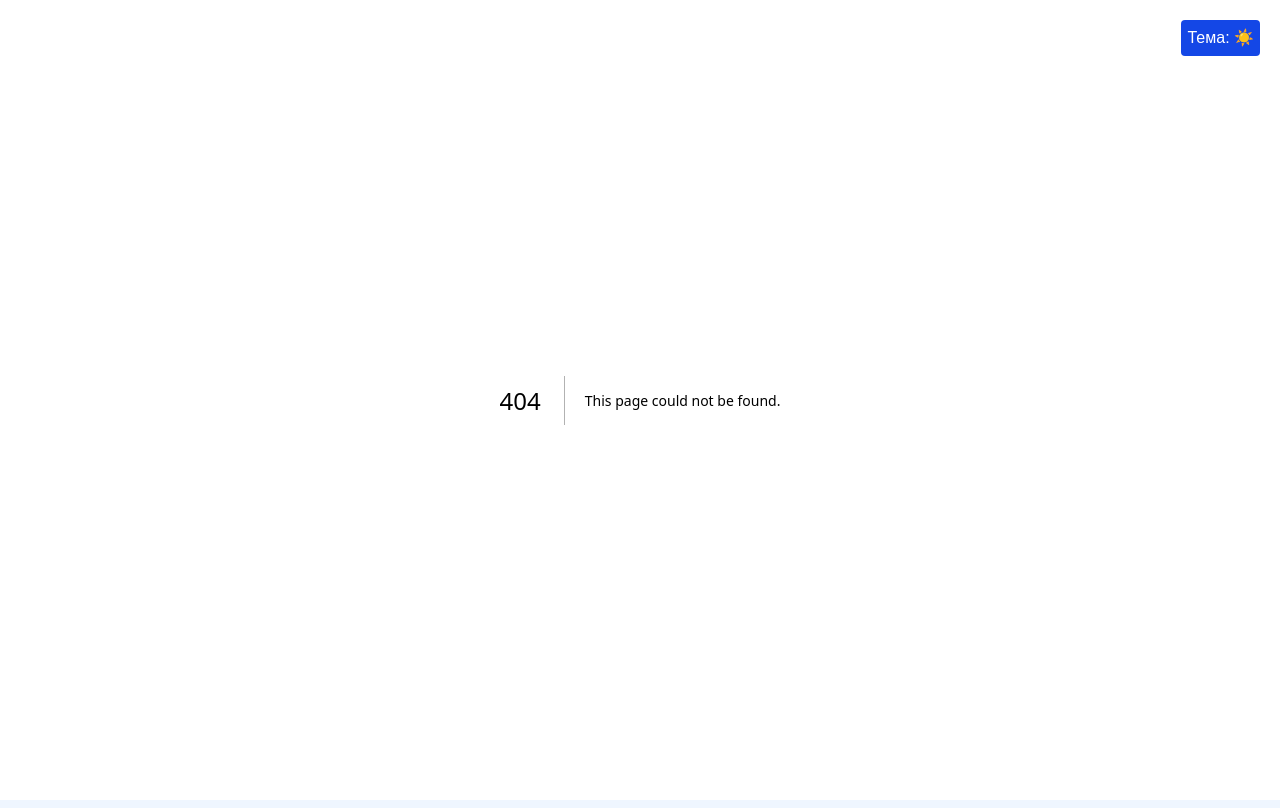
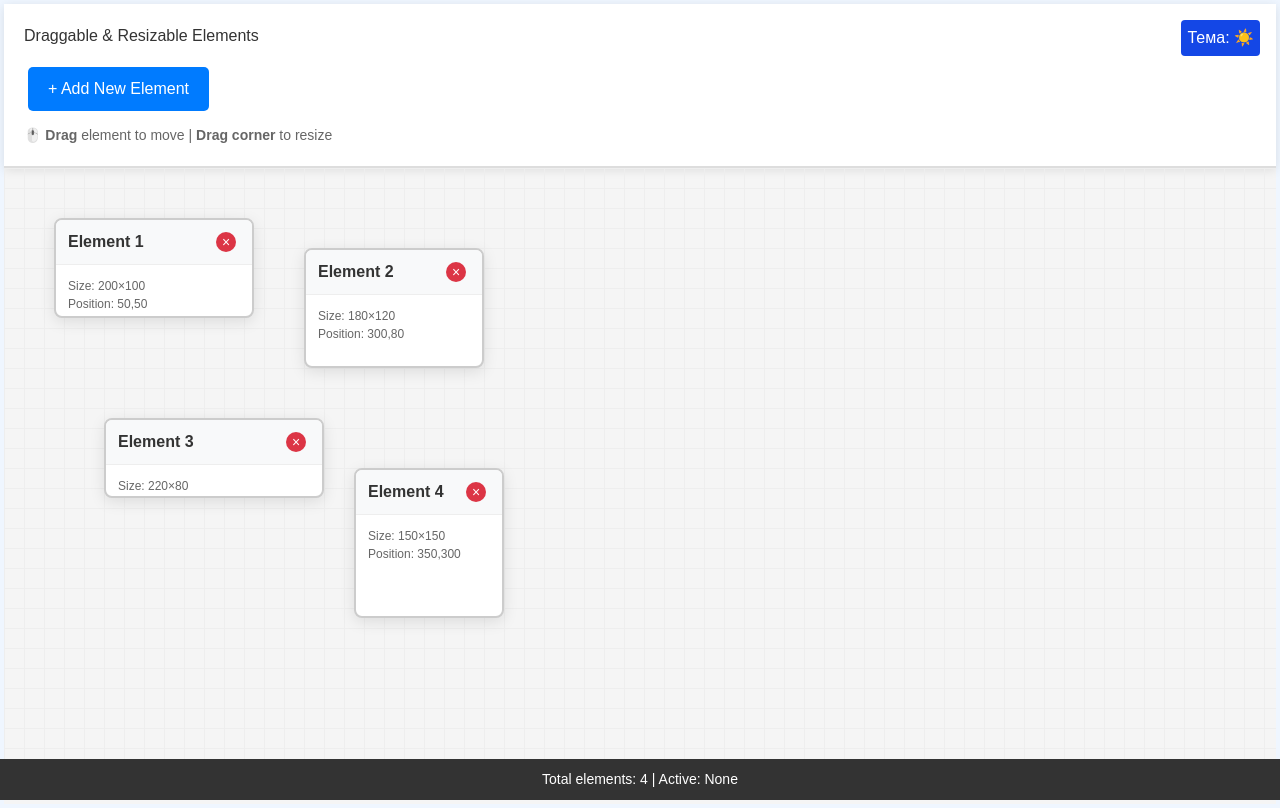
Before and after one commit to dgokokonda/react-training, a Next.js app in the folder nextjs-work/: page /resize in a window 1280 px wide. Before the commit this address had no page. Built offline with nearby package versions, Linux system fonts and the light colour scheme.

Commit message:
ресайз и перетаскивание элементов

```diff
--- a/nextjs-work/src/pages/_app.js
+++ b/nextjs-work/src/pages/_app.js
@@ -1,5 +1,6 @@
 import "@/styles/globals.css";
 import "@/styles/Tooltip.css";
+import "@/styles/DraggableList.css";
 import { useState, createContext, useEffect, useCallback } from "react";
 
 export const ThemeContext = createContext(null);
--- /dev/null
+++ b/nextjs-work/src/pages/resize/index.js
@@ -0,0 +1,214 @@
+"use client"; // Важно: указываем что это клиентский компонент
+
+import { useState, useRef, useCallback, useEffect } from "react";
+
+function DraggableList() {
+  const [items, setItems] = useState([
+    { id: 1, x: 50, y: 50, width: 200, height: 100, content: "Element 1" },
+    { id: 2, x: 300, y: 80, width: 180, height: 120, content: "Element 2" },
+    { id: 3, x: 100, y: 250, width: 220, height: 80, content: "Element 3" },
+    { id: 4, x: 350, y: 300, width: 150, height: 150, content: "Element 4" },
+  ]);
+
+  const [activeItem, setActiveItem] = useState(null);
+  const [dragType, setDragType] = useState(null);
+  const [isClient, setIsClient] = useState(false); // Флаг для проверки клиентской стороны
+
+  const dragStartRef = useRef({ x: 0, y: 0 });
+  const itemStartRef = useRef({ x: 0, y: 0, width: 0, height: 0 });
+
+  // Проверяем что мы на клиенте
+  useEffect(() => {
+    setIsClient(true);
+  }, []);
+
+  // Обработчик начала перетаскивания
+  const handleDragStart = useCallback(
+    (e, itemId, type) => {
+      e.preventDefault();
+      setActiveItem(itemId);
+      setDragType(type);
+      dragStartRef.current = { x: e.clientX, y: e.clientY };
+
+      const item = items.find((item) => item.id === itemId);
+      if (item) {
+        itemStartRef.current = {
+          x: item.x,
+          y: item.y,
+          width: item.width,
+          height: item.height,
+        };
+      }
+    },
+    [items]
+  );
+
+  // Обработчик перемещения
+  const handleDrag = useCallback(
+    (e) => {
+      if (!activeItem || !dragType) return;
+
+      const deltaX = e.clientX - dragStartRef.current.x;
+      const deltaY = e.clientY - dragStartRef.current.y;
+
+      setItems((prev) =>
+        prev.map((item) => {
+          if (item.id !== activeItem) return item;
+
+          if (dragType === "move") {
+            return {
+              ...item,
+              x: itemStartRef.current.x + deltaX,
+              y: itemStartRef.current.y + deltaY,
+            };
+          } else if (dragType === "resize") {
+            return {
+              ...item,
+              width: Math.max(100, itemStartRef.current.width + deltaX),
+              height: Math.max(50, itemStartRef.current.height + deltaY),
+            };
+          }
+          return item;
+        })
+      );
+    },
+    [activeItem, dragType]
+  );
+
+  // Обработчик окончания перетаскивания
+  const handleDragEnd = useCallback(() => {
+    setActiveItem(null);
+    setDragType(null);
+  }, []);
+
+  // Добавление нового элемента
+  const addNewItem = useCallback(() => {
+    const newItem = {
+      id: Date.now(),
+      x: Math.random() * 400,
+      y: Math.random() * 400,
+      width: 150 + Math.random() * 100,
+      height: 80 + Math.random() * 70,
+      content: `Element ${items.length + 1}`,
+    };
+    setItems((prev) => [...prev, newItem]);
+  }, [items.length]);
+
+  // Удаление элемента
+  const removeItem = useCallback((itemId) => {
+    setItems((prev) => prev.filter((item) => item.id !== itemId));
+  }, []);
+
+  // Глобальные обработчики событий мыши - ТОЛЬКО на клиенте
+  useEffect(() => {
+    if (!isClient) return; // Не выполняем на сервере
+
+    const handleMouseMove = (e) => handleDrag(e);
+    const handleMouseUp = () => handleDragEnd();
+
+    document.addEventListener("mousemove", handleMouseMove);
+    document.addEventListener("mouseup", handleMouseUp);
+
+    return () => {
+      document.removeEventListener("mousemove", handleMouseMove);
+      document.removeEventListener("mouseup", handleMouseUp);
+    };
+  }, [isClient, handleDrag, handleDragEnd]);
+
+  // Показываем заглушку пока не загрузился клиент
+  if (!isClient) {
+    return (
+      <div className="draggable-list-container">
+        <div className="controls">
+          <h1>Draggable & Resizable Elements</h1>
+          <div className="loading">Loading...</div>
+        </div>
+      </div>
+    );
+  }
+
+  return (
+    <div className="draggable-list-container">
+      <div className="controls">
+        <h1>Draggable & Resizable Elements</h1>
+        <button onClick={addNewItem} className="add-button">
+          + Add New Element
+        </button>
+        <div className="instructions">
+          <p>
+            🖱️ <strong>Drag</strong> element to move |{" "}
+            <strong>Drag corner</strong> to resize
+          </p>
+        </div>
+      </div>
+
+      <div className="workspace">
+        {items.map((item) => (
+          <DraggableElement
+            key={item.id}
+            item={item}
+            isActive={activeItem === item.id}
+            onDragStart={handleDragStart}
+            onRemove={removeItem}
+          />
+        ))}
+      </div>
+
+      <div className="stats">
+        Total elements: {items.length} | Active:{" "}
+        {activeItem
+          ? `Element ${items.findIndex((i) => i.id === activeItem) + 1}`
+          : "None"}
+      </div>
+    </div>
+  );
+}
+
+// Компонент перетаскиваемого элемента
+function DraggableElement({ item, isActive, onDragStart, onRemove }) {
+  return (
+    <div
+      className={`draggable-element ${isActive ? "active" : ""}`}
+      style={{
+        left: `${item.x}px`,
+        top: `${item.y}px`,
+        width: `${item.width}px`,
+        height: `${item.height}px`,
+      }}
+    >
+      {/* Заголовок для перемещения */}
+      <div
+        className="element-header"
+        onMouseDown={(e) => onDragStart(e, item.id, "move")}
+      >
+        <span className="element-title">{item.content}</span>
+        <button
+          className="remove-button"
+          onClick={() => onRemove(item.id)}
+          title="Remove element"
+        >
+          ×
+        </button>
+      </div>
+
+      {/* Контент элемента */}
+      <div className="element-content">
+        <p>
+          Size: {Math.round(item.width)}×{Math.round(item.height)}
+        </p>
+        <p>
+          Position: {Math.round(item.x)},{Math.round(item.y)}
+        </p>
+      </div>
+
+      {/* Угол для изменения размера */}
+      <div
+        className="resize-handle"
+        onMouseDown={(e) => onDragStart(e, item.id, "resize")}
+        title="Drag to resize"
+      />
+    </div>
+  );
+}
+
+export default DraggableList;
--- /dev/null
+++ b/nextjs-work/src/styles/DraggableList.css
@@ -0,0 +1,201 @@
+.draggable-list-container {
+  width: 100%;
+  height: 100vh;
+  background: #f5f5f5;
+  font-family: Arial, sans-serif;
+}
+
+.controls {
+  background: white;
+  padding: 20px;
+  border-bottom: 2px solid #ddd;
+  box-shadow: 0 2px 10px rgba(0, 0, 0, 0.1);
+}
+
+.controls h1 {
+  margin: 0 0 15px 0;
+  color: #333;
+}
+
+.add-button {
+  background: #007bff;
+  color: white;
+  border: none;
+  padding: 10px 20px;
+  border-radius: 5px;
+  cursor: pointer;
+  font-size: 16px;
+  margin-right: 20px;
+}
+
+.add-button:hover {
+  background: #0056b3;
+}
+
+.instructions {
+  margin-top: 10px;
+  color: #666;
+  font-size: 14px;
+}
+
+.workspace {
+  position: relative;
+  width: 100%;
+  height: calc(100vh - 200px);
+  background:
+    linear-gradient(90deg, #eee 1px, transparent 1px),
+    linear-gradient(#eee 1px, transparent 1px);
+  background-size: 20px 20px;
+  overflow: hidden;
+  cursor: grab;
+}
+
+.workspace:active {
+  cursor: grabbing;
+}
+
+.draggable-element {
+  position: absolute;
+  background: white;
+  border: 2px solid #ccc;
+  border-radius: 8px;
+  box-shadow: 0 4px 15px rgba(0, 0, 0, 0.1);
+  cursor: move;
+  user-select: none;
+  transition: all 0.2s ease;
+  min-width: 100px;
+  min-height: 60px;
+}
+
+.draggable-element:hover {
+  border-color: #007bff;
+  box-shadow: 0 6px 20px rgba(0, 123, 255, 0.15);
+}
+
+.draggable-element.active {
+  border-color: #007bff;
+  box-shadow: 0 8px 25px rgba(0, 123, 255, 0.2);
+  z-index: 100;
+}
+
+.element-header {
+  background: #f8f9fa;
+  padding: 8px 12px;
+  border-bottom: 1px solid #eee;
+  border-radius: 6px 6px 0 0;
+  display: flex;
+  justify-content: space-between;
+  align-items: center;
+  cursor: grab;
+  user-select: none;
+}
+
+.element-header:active {
+  cursor: grabbing;
+}
+
+.element-title {
+  font-weight: bold;
+  color: #333;
+}
+
+.remove-button {
+  background: #dc3545;
+  color: white;
+  border: none;
+  width: 20px;
+  height: 20px;
+  border-radius: 50%;
+  cursor: pointer;
+  font-size: 14px;
+  display: flex;
+  align-items: center;
+  justify-content: center;
+  line-height: 1;
+}
+
+.remove-button:hover {
+  background: #c82333;
+}
+
+.element-content {
+  padding: 12px;
+  font-size: 12px;
+  color: #666;
+  height: calc(100% - 45px);
+  overflow: auto;
+}
+
+.resize-handle {
+  position: absolute;
+  bottom: 0;
+  right: 0;
+  width: 15px;
+  height: 15px;
+  background: #007bff;
+  border-radius: 2px 0 6px 0;
+  cursor: nwse-resize;
+  opacity: 0;
+  transition: opacity 0.2s ease;
+}
+
+.draggable-element:hover .resize-handle {
+  opacity: 1;
+}
+
+.resize-handle:hover {
+  background: #0056b3;
+}
+
+.resize-handle:active {
+  background: #004085;
+}
+
+.stats {
+  position: fixed;
+  bottom: 0;
+  left: 0;
+  right: 0;
+  background: #333;
+  color: white;
+  padding: 10px 20px;
+  font-size: 14px;
+  text-align: center;
+}
+
+/* Анимации */
+@keyframes elementAppear {
+  from {
+    opacity: 0;
+    transform: scale(0.8);
+  }
+
+  to {
+    opacity: 1;
+    transform: scale(1);
+  }
+}
+
+.draggable-element {
+  animation: elementAppear 0.3s ease;
+}
+
+/* Адаптивность */
+@media (max-width: 768px) {
+  .controls {
+    padding: 15px;
+  }
+
+  .controls h1 {
+    font-size: 20px;
+  }
+
+  .add-button {
+    padding: 8px 16px;
+    font-size: 14px;
+  }
+
+  .workspace {
+    background-size: 10px 10px;
+  }
+}
```
